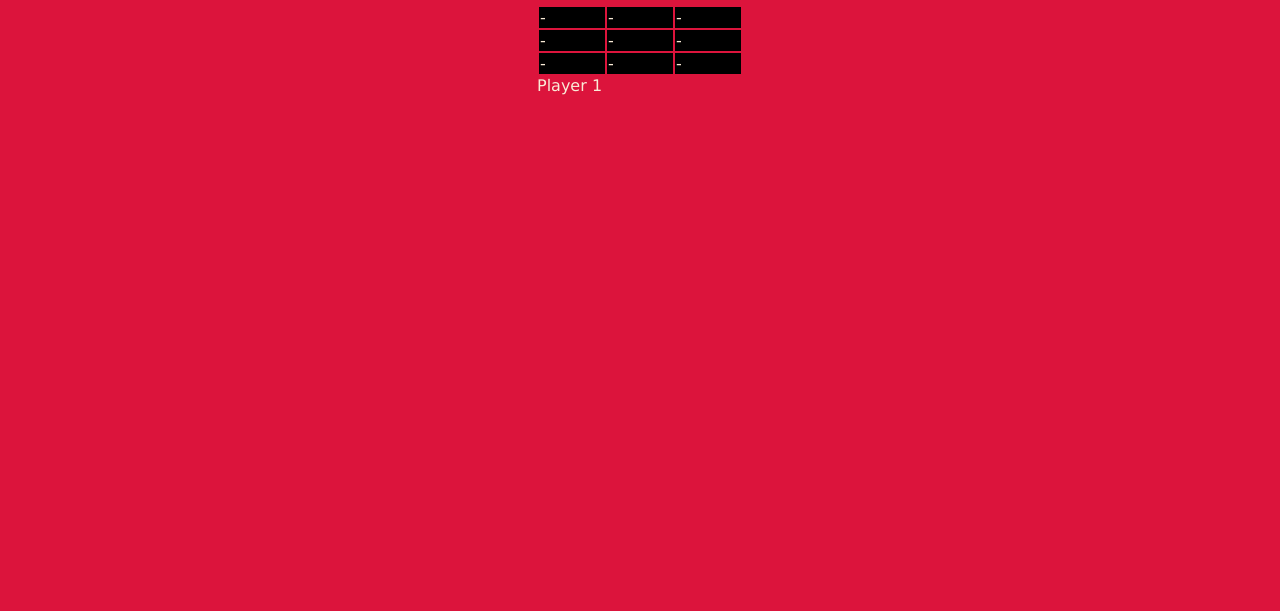
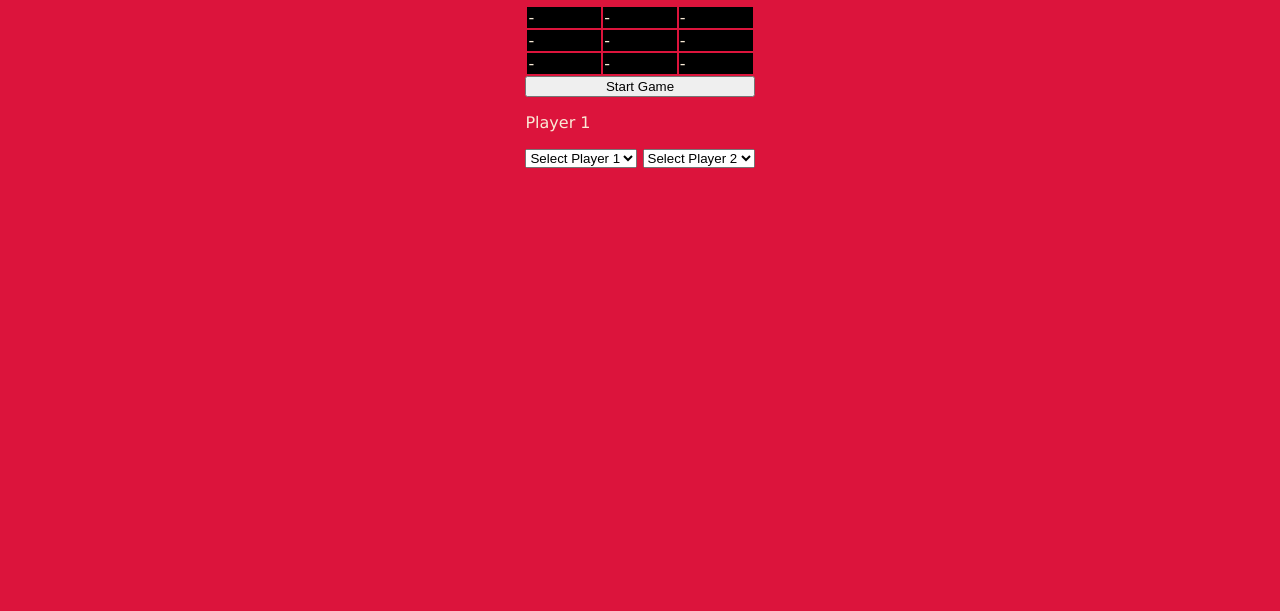
Before and after one commit to SakuyaYae/js_task_game, a plain HTML site: page index.html in a window 1280 px wide. Shown: the part 189-800 px from the top of the page. Drawn offline with Linux system fonts and the light colour scheme.

Commit message:
Update index.html
Added start button, player select and changed div to p tag

```diff
--- a/index.html
+++ b/index.html
@@ -22,7 +22,17 @@
       <tbody id="game">
       </tbody>
     </table>
-    <div id="playerTurnDisplay"></div>
+    <button id="startBtn"> Start Game</button>
+    <p id="playerTurnDisplay"></p>
+
+    <section id="playerSelct">
+      <select name="player1" id="player1">
+        <option value="0" selected disabled>Select Player 1</option>
+      </select>
+      <select name="player2" id="player2">
+        <option value="0" selected disabled>Select Player 2</option>
+      </select>
+    </section>
   </main>
   <script src="./js/main.js"></script>
 </body>
```
